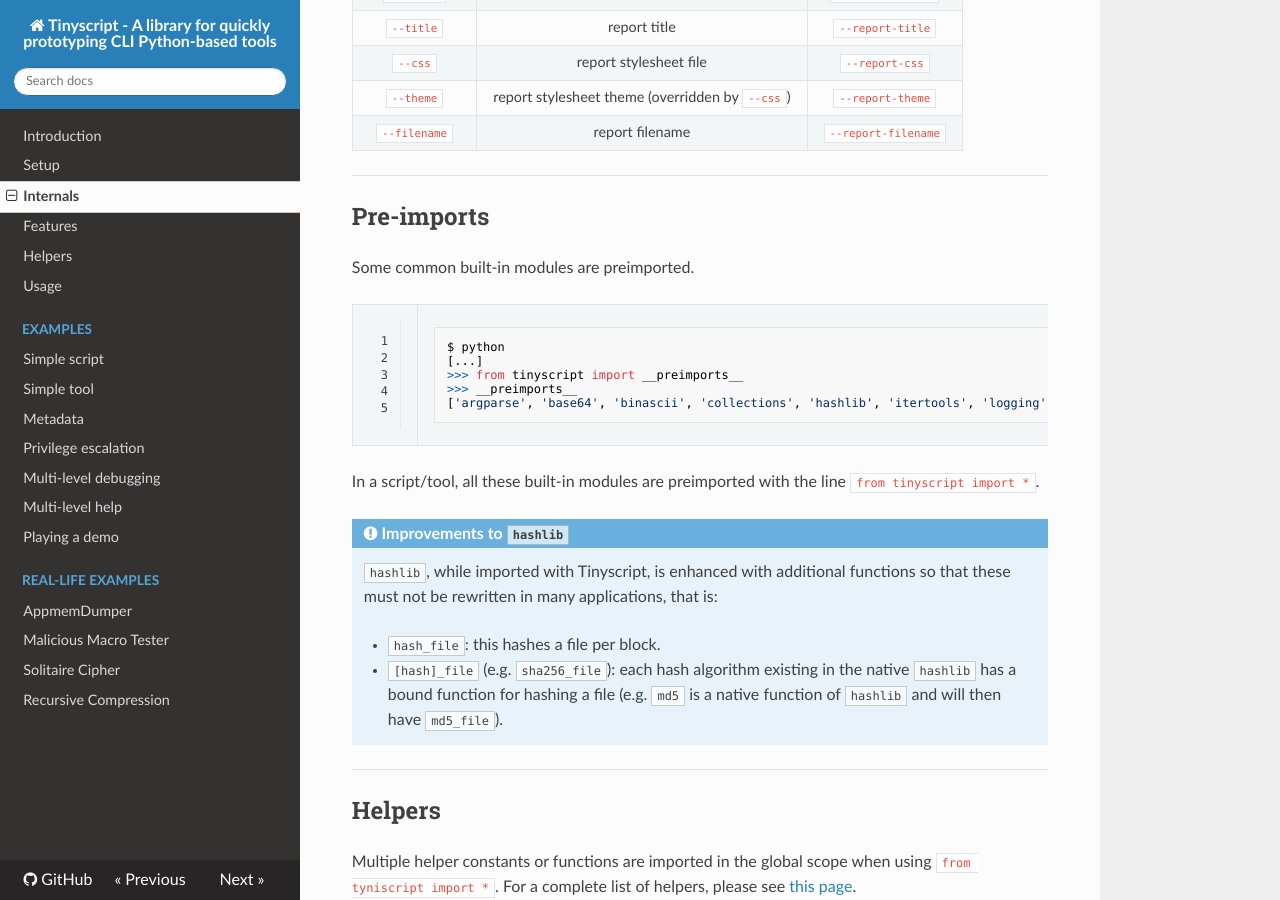
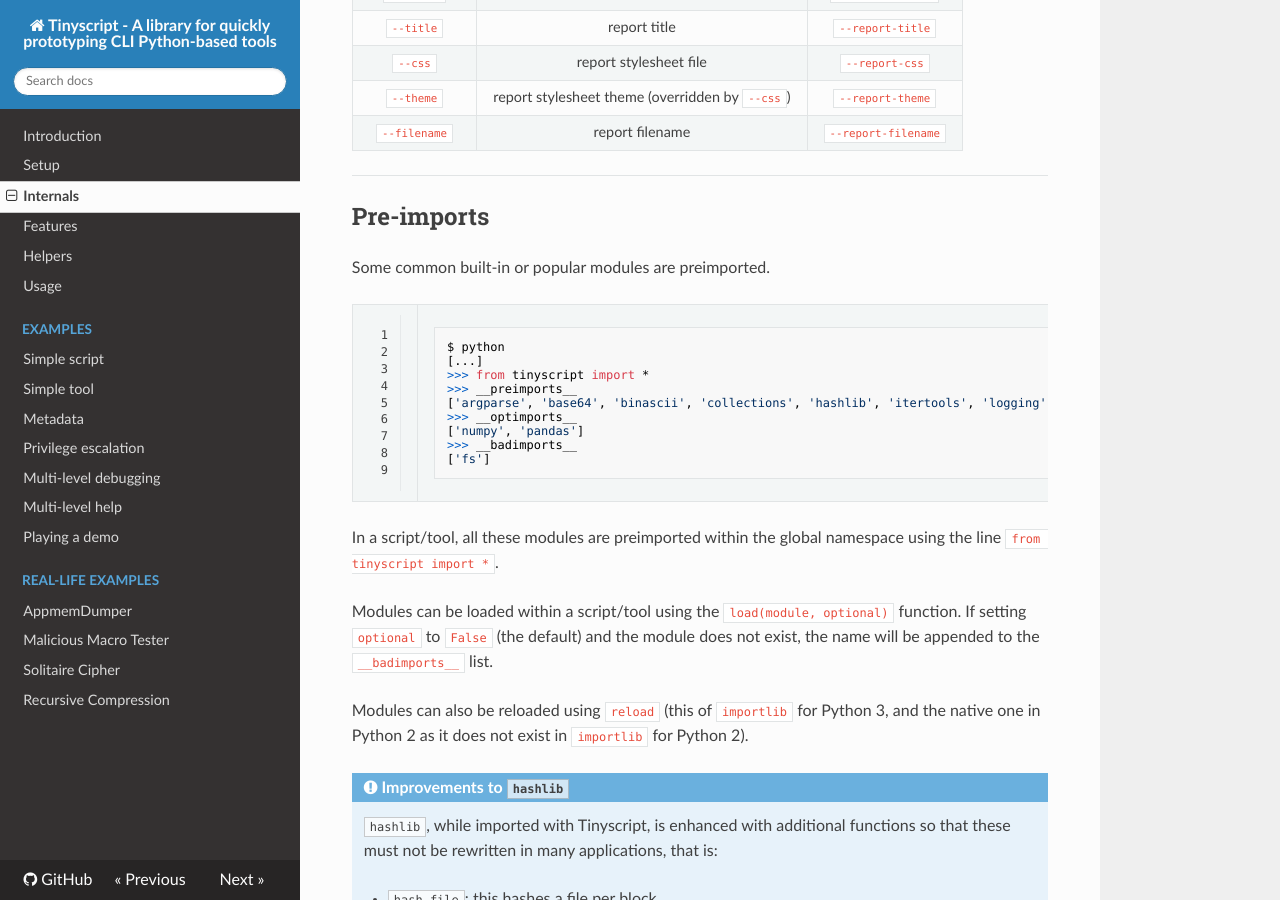
Before and after one commit to dhondta/python-tinyscript, an MkDocs documentation site: the page built from docs/internals.md, in a window 1280 px wide and 900 px high, scrolled down 3258 px. Built offline with MkDocs 1.6.1, drawn with Linux system fonts in a browser that asks for light colours; nearby versions of some CDN libraries; old or Windows-style settings are respelled for this version of MkDocs.

Commit message:
Updated the documentation for internals.md

````diff
--- a/docs/internals.md
+++ b/docs/internals.md
@@ -136,17 +136,25 @@
 
 ## Pre-imports
 
-Some common built-in modules are preimported.
+Some common built-in or popular modules are preimported.
 
 ```sh
 $ python
 [...]
->>> from tinyscript import __preimports__
+>>> from tinyscript import *
 >>> __preimports__
 ['argparse', 'base64', 'binascii', 'collections', 'hashlib', 'itertools', 'logging', 'os', 'random', 're', 'shutil', 'signal', 'string', 'sys', 'time']
+>>> __optimports__
+['numpy', 'pandas']
+>>> __badimports__
+['fs']
 ```
 
-In a script/tool, all these built-in modules are preimported with the line `from tinyscript import *`.
+In a script/tool, all these modules are preimported within the global namespace using the line `from tinyscript import *`.
+
+Modules can be loaded within a script/tool using the `load(module, optional)` function. If setting `optional` to `False` (the default) and the module does not exist, the name will be appended to the `__badimports__` list.
+
+Modules can also be reloaded using `reload` (this of `importlib` for Python 3, and the native one in Python 2 as it does not exist in `importlib` for Python 2).
 
 !!! note "Improvements to `hashlib`"
 
````
